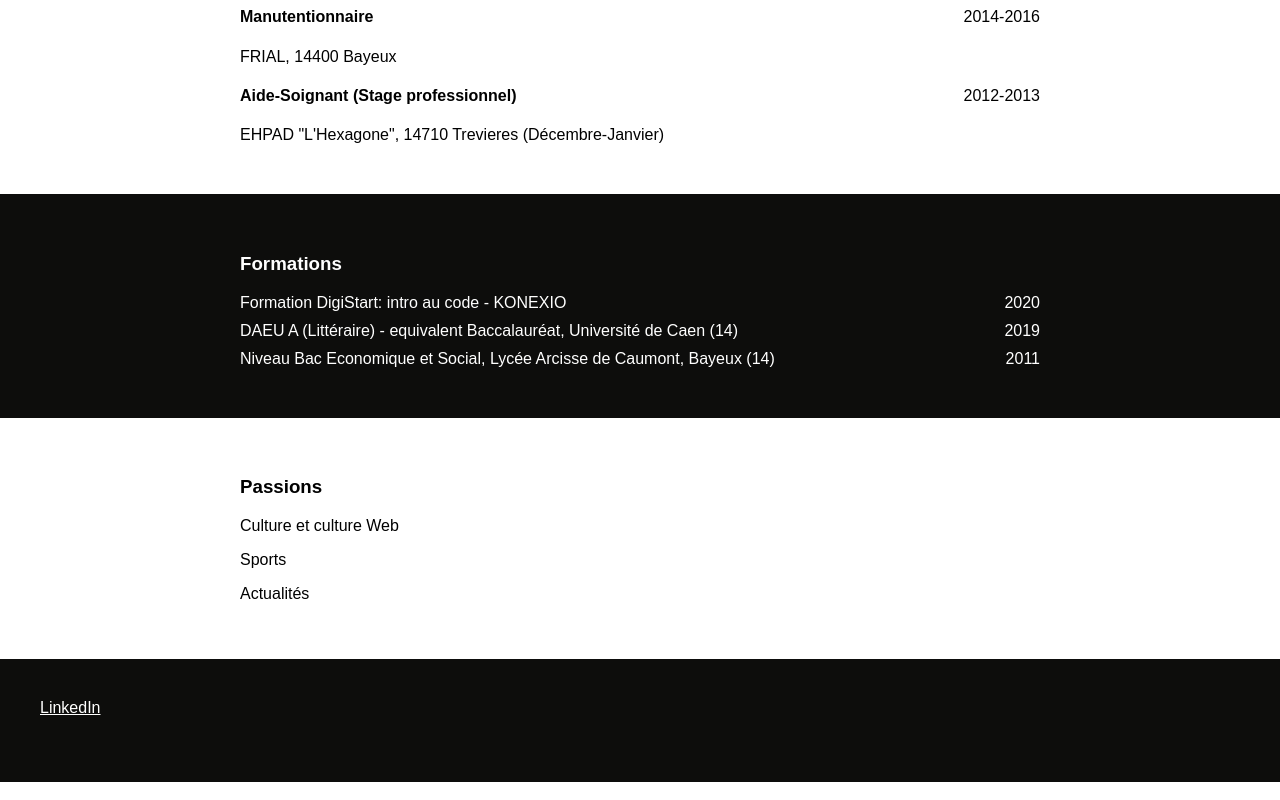
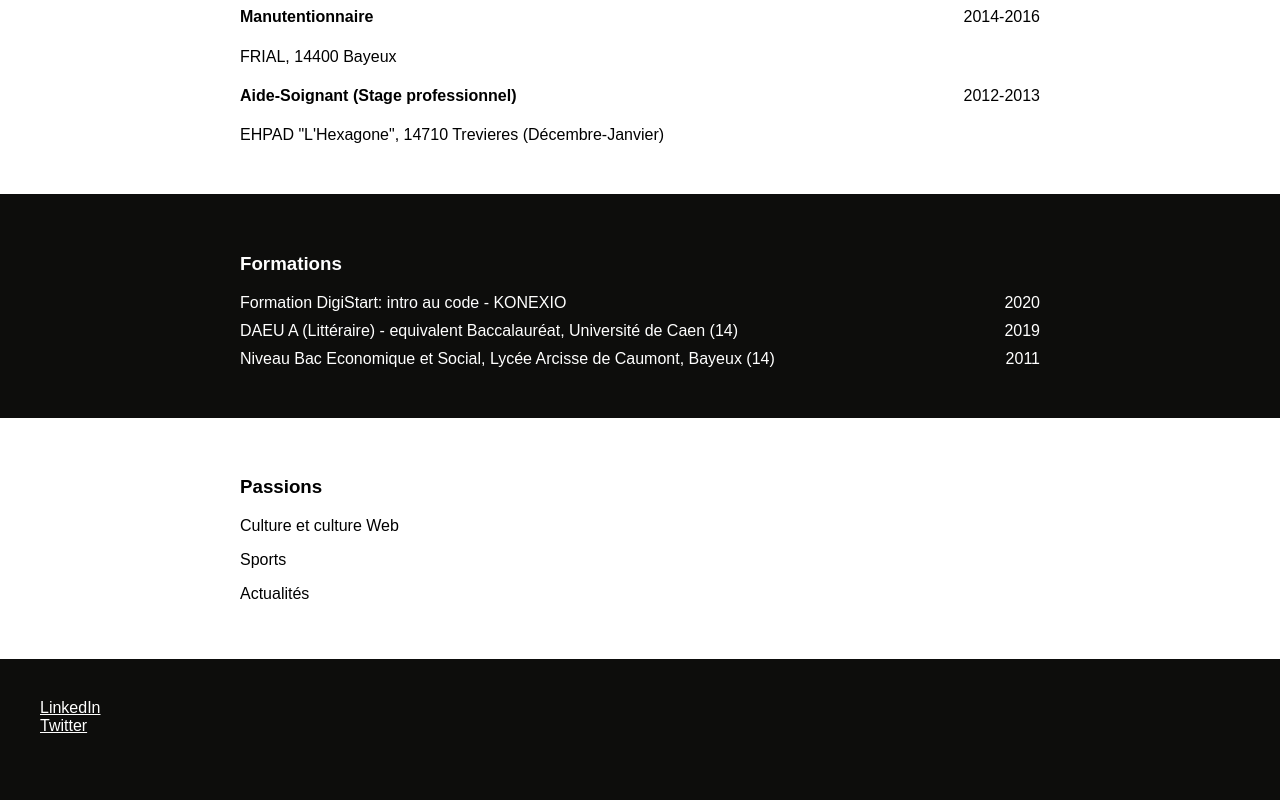
Before and after one commit to mfg230/MG_CV, a plain HTML site: page index.html in a window 1280 px wide. Shown: the part 941-1741 px from the top of the page. Drawn offline with Linux system fonts and the light colour scheme.

Commit message:
Update index.html

```diff
--- a/index.html
+++ b/index.html
@@ -105,6 +105,9 @@
                 <ul>
                     <li><a target="blank" href="http://www.linkedin.com/in/mathieu-giard-92230">LinkedIn</a></li>
                 </ul>
+                <ul>
+                    <li><a target="blank" href="www.twitter.com/smooth8g">Twitter</a></li>
+                </ul>
             </div>
     </footer>
 </body>
```
